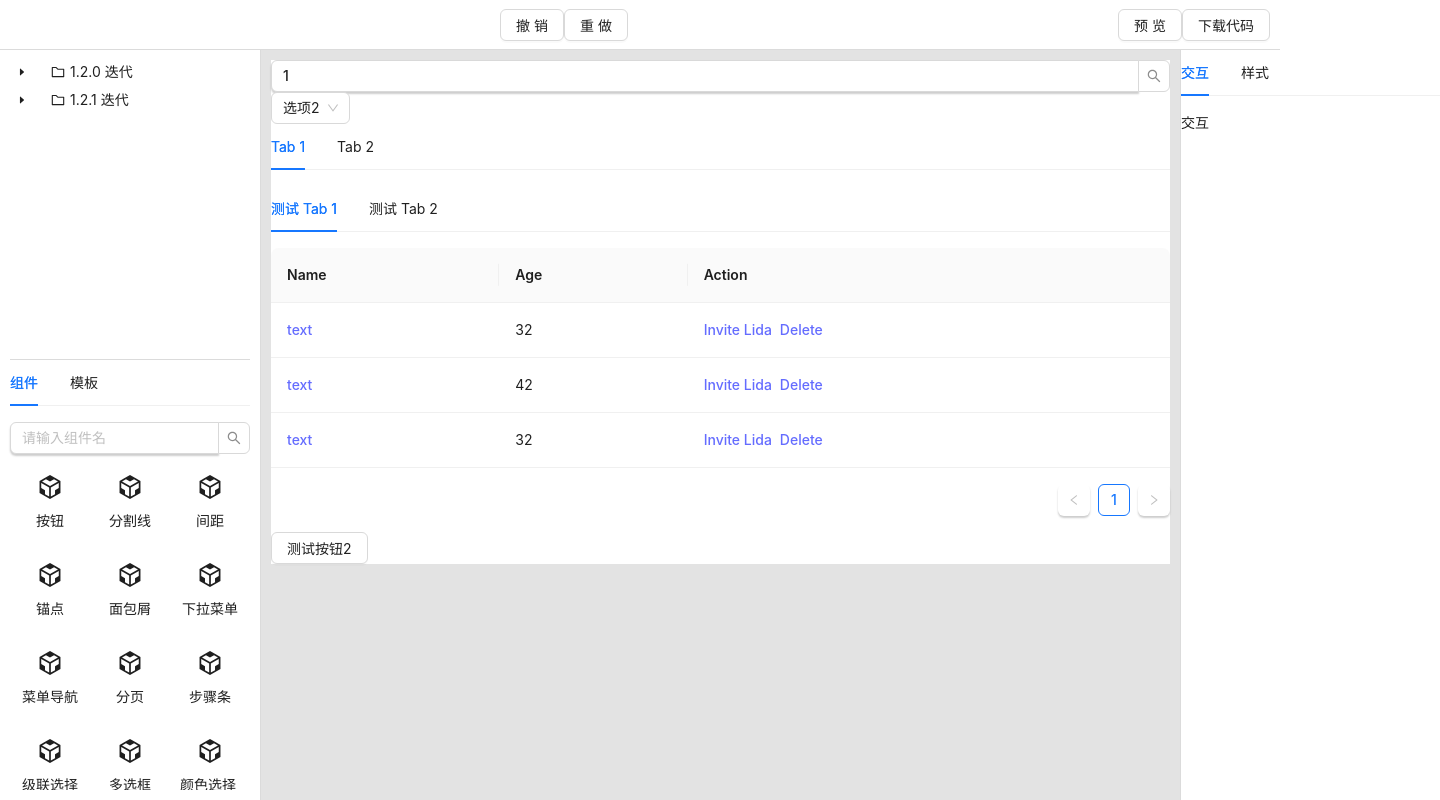
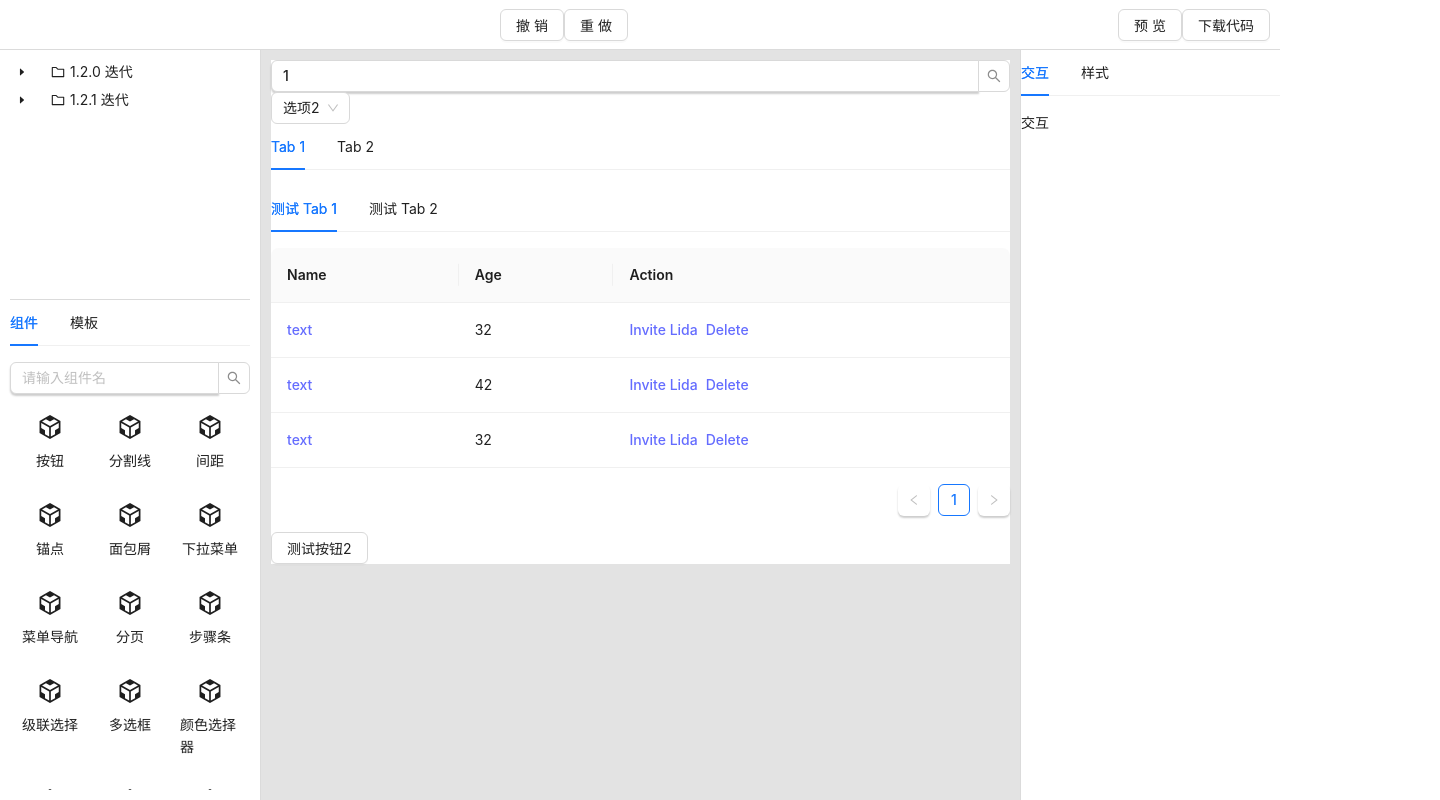
Before and after one commit to infinite2009/ditto, a React (Vite) app: page /home in a window 1280 px wide. Both pictures are taken after a click on the button "体验 Demo". Shown: the whole page, 1440 px wide, since content can reach past the window. Built offline with nearby package versions, Linux system fonts and the light colour scheme.

Commit message:
chore: modify style

```diff
--- a/src-tauri/tauri.conf.json
+++ b/src-tauri/tauri.conf.json
@@ -32,6 +32,8 @@
         "fullscreen": false,
         "resizable": true,
         "title": "coding-man",
+        "minWidth": 800,
+        "minHeight": 600,
         "width": 800,
         "height": 600
       }
--- a/src/pages/editor/component-panel/index.module.less
+++ b/src/pages/editor/component-panel/index.module.less
@@ -5,7 +5,7 @@
   flex-wrap: wrap;
   margin-top: 10px;
   width: 250px;
-  height: calc(100vh - 474px);
+  height: calc(100vh - 414px);
   overflow: auto;
   .scroll();
 }
--- a/src/pages/editor/index.module.less
+++ b/src/pages/editor/index.module.less
@@ -10,6 +10,12 @@
   align-items: stretch;
 }
 
+.draggableArea {
+  display: flex;
+  flex-grow: 1;
+  align-items: stretch;
+}
+
 .panel {
   padding: 10px;
   width: 261px;
@@ -17,9 +23,7 @@
 }
 
 .canvas {
-  flex-shrink: 0;
   flex-grow: 1;
-  flex-basis: 919px;
   padding: 10px;
   background: #e3e3e3;
 }
@@ -35,7 +39,7 @@
 }
 
 .pagePanel {
-  height: 300px;
+  height: 240px;
   border-bottom: 1px solid #dbdbdb;
   overflow: auto;
 }
--- a/src/pages/editor/index.tsx
+++ b/src/pages/editor/index.tsx
@@ -45,6 +45,7 @@ export default function Editor() {
   return <div className={styles.main}>
     <Toolbar />
     <div className={styles.editArea}>
+      <div className={styles.draggableArea}>
         <div className={styles.panel}>
           <div className={styles.pagePanel}>
             <PagePanel />
@@ -58,6 +59,7 @@ export default function Editor() {
             { dslState ? <PageRenderer dsl={dslState} /> : <div>未获得有效的DSL</div> }
           </div>
         </div>
+      </div>
       <div className={styles.formPanel}>
         <FormPanel />
       </div>
```
Also changed, not shown: src/pages/editor/component-panel/draggable-component-item.tsx (added, +9 -0 lines). Lines whose indentation alone changed are shown as unchanged.
